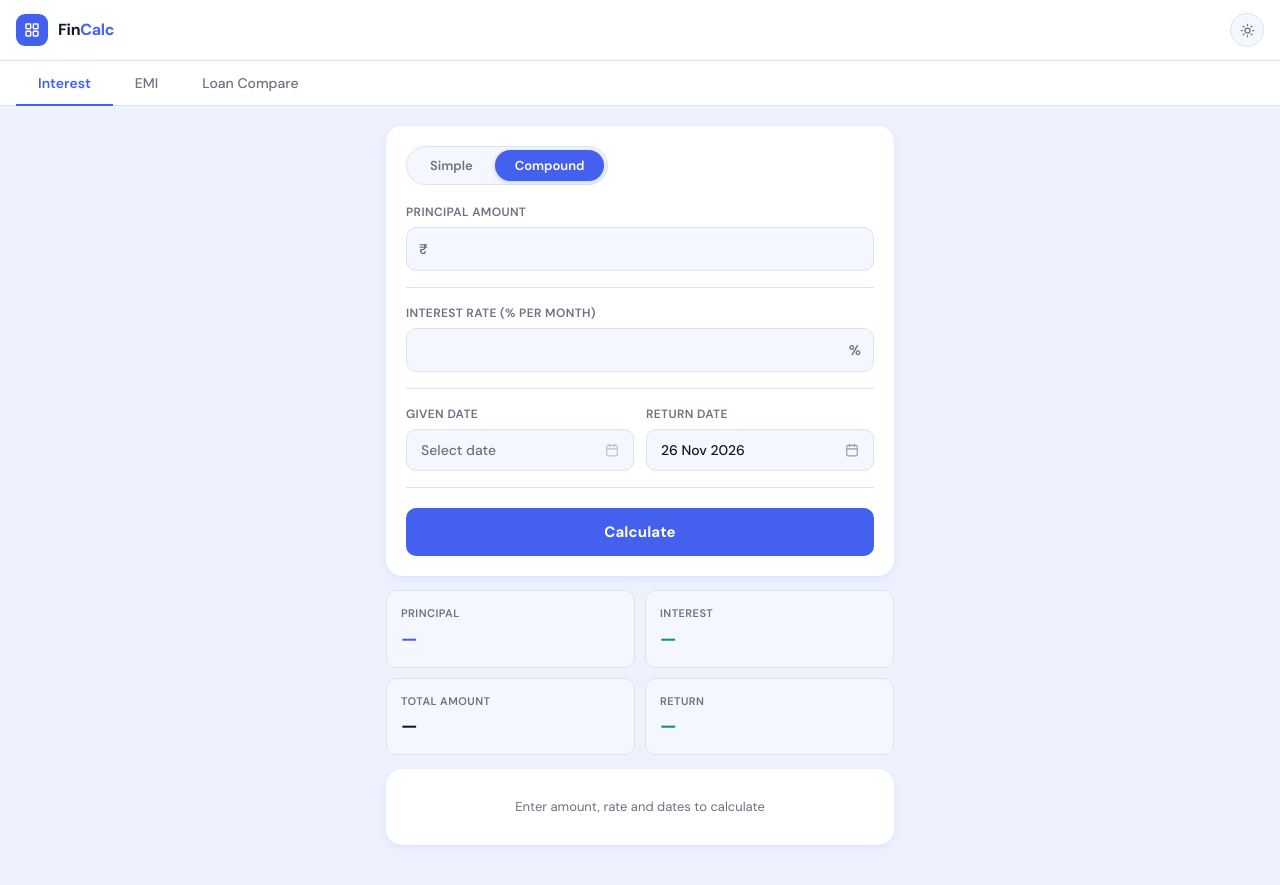
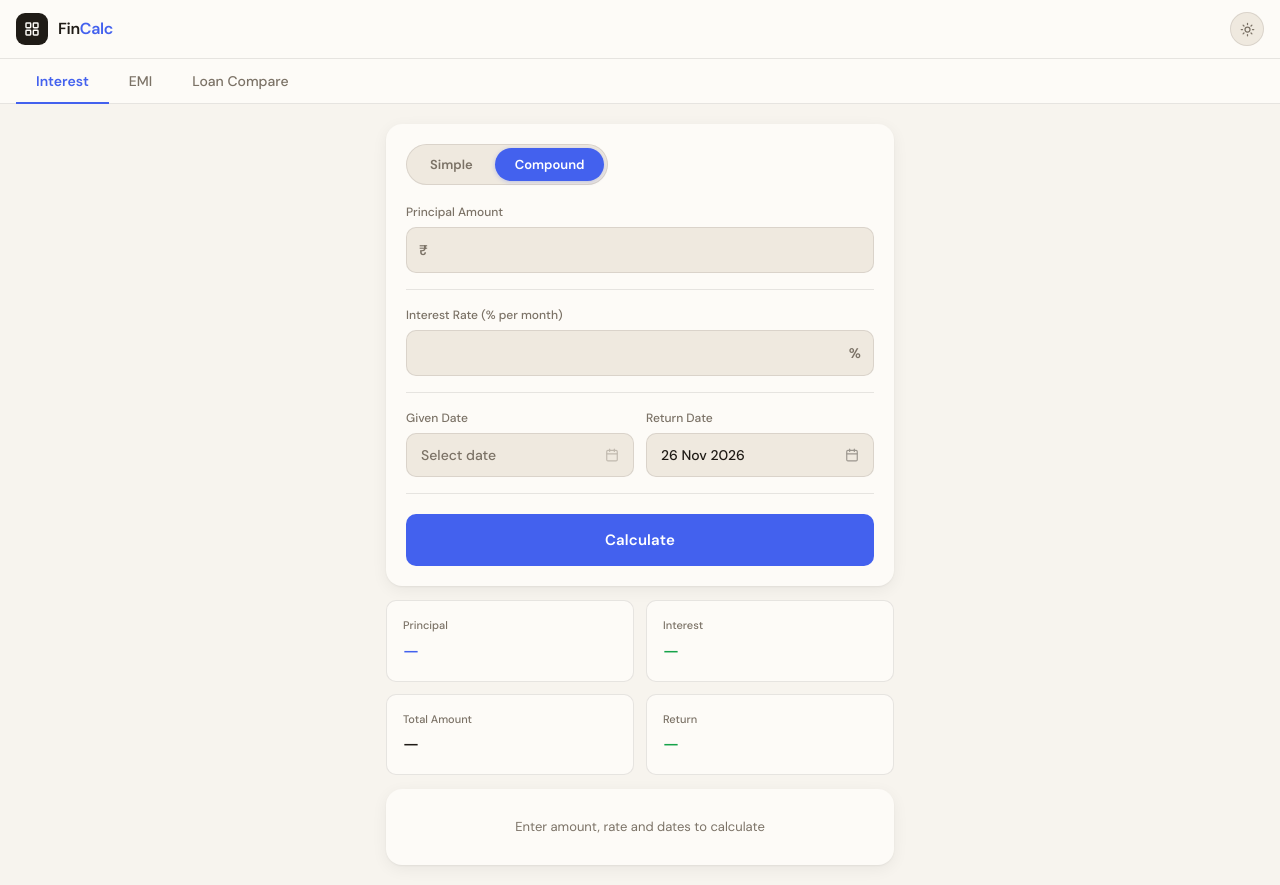
Before and after one commit to maligireddydineshreddy/FINCALC, a plain HTML site: page index.html in a window 1280 px wide. Drawn offline with Linux system fonts and the light colour scheme.

Commit message:
Update FinCalc: redesigned UI + verified interest calculations

```diff
--- a/index.html
+++ b/index.html
@@ -10,29 +10,49 @@
 
 <style>
 :root {
-  --bg: #EEF2FF;
-  --surface: #FFFFFF;
-  --surface-2: #F5F7FF;
+  --bg: #f7f4ee;
+  --surface: #fdfbf7;
+  --surface-2: #efe9df;
   --accent: #4361EE;
-  --accent-soft: #EEF2FF;
-  --accent-mid: #BFD0FF;
-  --fg: #111827;
-  --fg-mid: #374151;
-  --fg-muted: #6B7280;
-  --border: #DDE3F0;
+  --accent-soft: #edf0fd;
+  --accent-mid: #c3cef9;
+  --fg: #1f1b16;
+  --fg-mid: #5e554a;
+  --fg-muted: #7b7266;
+  --border: rgba(31,27,22,0.1);
   --border-focus: #4361EE;
-  --positive: #059669;
-  --positive-bg: #ECFDF5;
-  --warning: #D97706;
-  --warning-bg: #FFFBEB;
+  --positive: #16a34a;
+  --positive-bg: #f0fdf4;
+  --warning: #b45309;
+  --warning-bg: #fffbeb;
   --radius: 16px;
   --radius-sm: 10px;
-  --shadow-card: 0 1px 3px rgba(67,97,238,.07), 0 4px 12px rgba(67,97,238,.06);
+  --shadow-card: 0 1px 2px rgba(0,0,0,0.05), 0 4px 16px rgba(0,0,0,0.06);
+}
+
+[data-theme="dark"] {
+  --bg: #161513;
+  --surface: #1c1a18;
+  --surface-2: #262421;
+  --accent: #4361EE;
+  --accent-soft: #19213d;
+  --accent-mid: #293a7a;
+  --fg: #efe9de;
+  --fg-mid: #aaa398;
+  --fg-muted: #8a847a;
+  --border: rgba(239,233,222,0.1);
+  --border-focus: #4361EE;
+  --positive: #4cc38a;
+  --positive-bg: rgba(76,195,138,0.1);
+  --warning: #f59e0b;
+  --warning-bg: rgba(245,158,11,0.1);
+  --shadow-card: none;
 }
 
 *, *::before, *::after { box-sizing: border-box; }
 
-html { color-scheme: light; }
+html { color-scheme: light dark; }
+[data-theme="dark"] { color-scheme: dark; }
 
 body {
   margin: 0;
@@ -62,7 +82,7 @@ body::before {
 }
 
 .header-inner {
-  padding-block: 13px;
+  padding-block: 12px;
   padding-left: max(16px, env(safe-area-inset-left, 0px));
   padding-right: max(16px, env(safe-area-inset-right, 0px));
   display: flex;
@@ -73,12 +93,12 @@ body::before {
 .logo { display: flex; align-items: center; gap: 10px; }
 .logo-icon {
   width: 32px; height: 32px;
-  background: var(--accent);
+  background: var(--fg);
   border-radius: 9px;
   display: flex; align-items: center; justify-content: center;
 }
-.logo-icon svg { width: 16px; height: 16px; fill: none; stroke: white; stroke-width: 2.2; stroke-linecap: round; stroke-linejoin: round; }
-.logo-text { font-size: 16px; font-weight: 700; letter-spacing: -.3px; }
+.logo-icon svg { width: 16px; height: 16px; fill: none; stroke: var(--surface); stroke-width: 2.2; stroke-linecap: round; stroke-linejoin: round; }
+.logo-text { font-size: 16px; font-weight: 600; letter-spacing: -.3px; }
 .logo-text span { color: var(--accent); }
 
 .theme-btn {
@@ -104,7 +124,7 @@ body::before {
   padding-right: max(16px, env(safe-area-inset-right, 0px));
 }
 .tab-btn {
-  padding: 12px 22px;
+  padding: 12px 20px;
   border: none;
   background: none;
   color: var(--fg-muted);
@@ -141,10 +161,8 @@ body::before {
 
 .field-label {
   font-size: 12px;
-  font-weight: 600;
+  font-weight: 500;
   color: var(--fg-muted);
-  letter-spacing: .03em;
-  text-transform: uppercase;
 }
 
 .input-wrap {
@@ -166,7 +184,7 @@ body::before {
 
 .text-input {
   width: 100%;
-  padding: 11px 14px;
+  padding: 12px 14px;
   border: 1.5px solid var(--border);
   border-radius: var(--radius-sm);
   background: var(--surface-2);
@@ -196,7 +214,7 @@ body::before {
 .result-card {
   background: var(--accent);
   border-radius: var(--radius);
-  padding: 22px 20px;
+  padding: 24px 20px;
   overflow: hidden;
   position: relative;
 }
@@ -224,15 +242,13 @@ body::before {
 .result-eyebrow {
   font-size: 11px;
   font-weight: 600;
-  letter-spacing: .07em;
-  text-transform: uppercase;
   color: rgba(255,255,255,.65);
   margin-bottom: 3px;
 }
 
 .result-big {
   font-size: 34px;
-  font-weight: 700;
+  font-weight: 600;
   color: #fff;
   font-family: 'DM Sans', system-ui, sans-serif;
   font-variant-numeric: tabular-nums;
@@ -249,28 +265,26 @@ body::before {
 .breakdown-grid {
   display: grid;
   grid-template-columns: repeat(2, 1fr);
-  gap: 10px;
+  gap: 12px;
 }
 
 .tile {
-  background: var(--surface-2);
+  background: var(--surface);
   border-radius: var(--radius-sm);
-  padding: 14px;
+  padding: 16px;
   border: 1px solid var(--border);
 }
 
 .tile-label {
   font-size: 11px;
-  font-weight: 600;
+  font-weight: 500;
   color: var(--fg-muted);
-  text-transform: uppercase;
-  letter-spacing: .04em;
   margin-bottom: 4px;
 }
 
 .tile-value {
   font-size: 18px;
-  font-weight: 700;
+  font-weight: 500;
   color: var(--fg);
   font-family: 'DM Sans', system-ui, sans-serif;
   font-variant-numeric: tabular-nums;
@@ -306,7 +320,7 @@ body::before {
 }
 
 .toggle-opt {
-  padding: 7px 20px;
+  padding: 8px 20px;
   border: none;
   background: none;
   color: var(--fg-muted);
@@ -326,14 +340,14 @@ body::before {
 
 .calc-btn {
   width: 100%;
-  padding: 14px;
+  padding: 16px;
   background: var(--accent);
   color: #fff;
   border: none;
   border-radius: var(--radius-sm);
   font-family: inherit;
   font-size: 15px;
-  font-weight: 700;
+  font-weight: 600;
   cursor: pointer;
   letter-spacing: .01em;
   transition: opacity .15s, transform .1s;
@@ -344,7 +358,7 @@ body::before {
 
 .error-msg {
   font-size: 12px;
-  color: #EF4444;
+  color: #dc2626;
   margin-top: 4px;
   display: none;
 }
@@ -365,19 +379,18 @@ body::before {
 .loan-badge {
   display: inline-block;
   font-size: 11px;
-  font-weight: 700;
-  letter-spacing: .06em;
-  text-transform: uppercase;
-  padding: 3px 10px;
+  font-weight: 600;
+  padding: 4px 10px;
   border-radius: 20px;
 }
 .loan-badge-a { background: var(--accent-soft); color: var(--accent); border: 1px solid var(--accent-mid); }
-.loan-badge-b { background: #FFF7ED; color: #C2410C; border: 1px solid #FED7AA; }
+.loan-badge-b { background: #fff7ed; color: #c2410c; border: 1px solid #fed7aa; }
+[data-theme="dark"] .loan-badge-b { background: rgba(194,65,12,0.15); border-color: rgba(254,215,170,0.2); color: #fb923c; }
 
 .winner-banner {
   background: var(--positive);
   border-radius: var(--radius);
-  padding: 14px 18px;
+  padding: 16px 20px;
   display: flex;
   align-items: center;
   gap: 10px;
@@ -395,13 +408,13 @@ body::before {
 .cmp-header {
   background: var(--surface-2);
   border-bottom: 1px solid var(--border);
-  padding: 10px 14px;
+  padding: 12px 16px;
 }
-.cmp-row { padding: 12px 14px; border-bottom: 1px solid var(--border); }
+.cmp-row { padding: 12px 16px; border-bottom: 1px solid var(--border); }
 .cmp-row:last-child { border-bottom: none; }
 .cmp-row-alt { background: var(--surface-2); }
-.cmp-row-total .cmp-label { font-weight: 700; color: var(--fg); }
-.cmp-row-total .cmp-col { font-weight: 700; }
+.cmp-row-total .cmp-label { font-weight: 600; color: var(--fg); }
+.cmp-row-total .cmp-col { font-weight: 600; }
 
 .cmp-label { font-size: 12px; color: var(--fg-muted); font-weight: 500; }
 .cmp-col {
@@ -413,14 +426,15 @@ body::before {
   color: var(--fg);
 }
 .cmp-col-a { color: var(--accent); }
-.cmp-col-b { color: #C2410C; }
+.cmp-col-b { color: #c2410c; }
+[data-theme="dark"] .cmp-col-b { color: #fb923c; }
 .cmp-col.winner { text-decoration: underline; text-underline-offset: 3px; }
 
-.cmp-header .cmp-col { font-size: 12px; font-weight: 700; letter-spacing: .04em; text-transform: uppercase; }
+.cmp-header .cmp-col { font-size: 12px; font-weight: 600; }
 
 .date-btn {
   width: 100%;
-  padding: 11px 14px;
+  padding: 12px 14px;
   border: 1.5px solid var(--border);
   border-radius: var(--radius-sm);
   background: var(--surface-2);
@@ -476,18 +490,18 @@ body::before {
 }
 #picker-title {
   font-size: 15px;
-  font-weight: 700;
+  font-weight: 600;
   color: var(--fg);
 }
 #picker-done {
-  padding: 7px 18px;
+  padding: 8px 18px;
   background: var(--accent);
   color: #fff;
   border: none;
   border-radius: 20px;
   font-family: inherit;
   font-size: 14px;
-  font-weight: 700;
+  font-weight: 600;
   cursor: pointer;
 }
 
@@ -501,10 +515,8 @@ body::before {
   flex: 1;
   text-align: center;
   font-size: 11px;
-  font-weight: 600;
+  font-weight: 500;
   color: var(--fg-muted);
-  letter-spacing: .06em;
-  text-transform: uppercase;
 }
 
 #picker-body {
```
